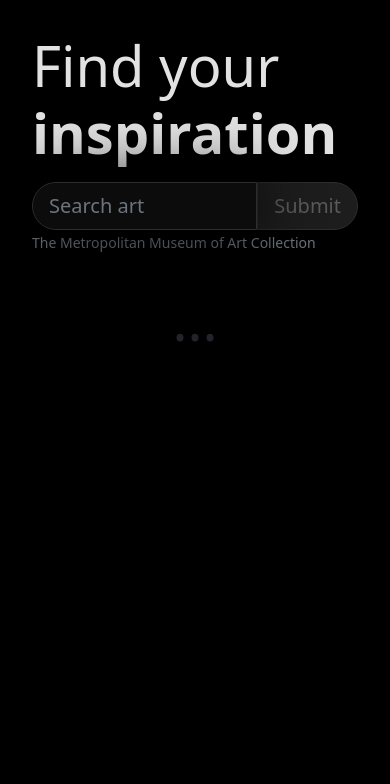
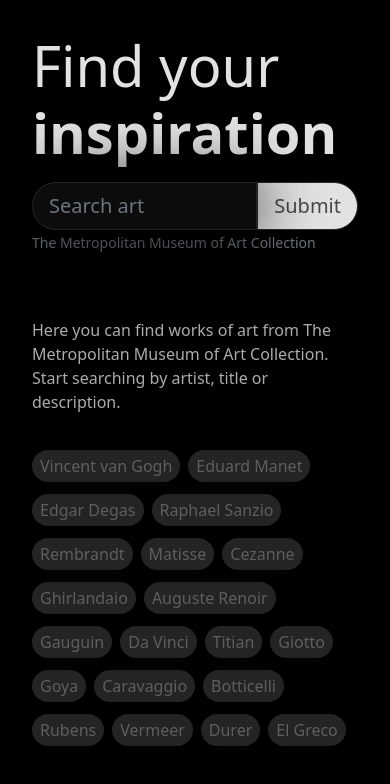
Before and after one commit to mircea-popa02/e-art-gallery, a React (Create React App) app: page / in a window 390 px wide. Shown: the top 784 px of the page. Built offline with nearby package versions, Linux system fonts and the light colour scheme.

Commit message:
Added search chips, loading animation, error handling, hex look-up on click and other UI fixes

```diff
--- a/src/App.css
+++ b/src/App.css
@@ -23,6 +23,18 @@
   z-index: 20 !important;
 }
 
+.pop-up {
+  color: white;
+  /* font shadow */
+  text-shadow: 0px 0px 3px #000000;
+  width: 144px;
+  height: 48px;
+  animation: fadeInAnimation ease 0.5s;
+}
+
+
+
+
 .search-form {
   padding: 64px;
   padding-bottom: 32px;
@@ -37,11 +49,31 @@ input, select, textarea{
   border-top-right-radius: 0 !important;
   border-bottom-right-radius: 0 !important;
   background-color: #1a1a1a !important;
-  border-color:#2d2d2d !important;
+  border-color:#2d2d2dcf !important;
+  color: #acacac6d !important;
   box-shadow: 0 0 64px 0 rgba(0, 0, 0, 075) !important;
   width: 30% !important;
   background-color: #1d1d1d6b !important;
   /* blur under */
+  backdrop-filter: blur(10px) !important;
+}
+
+.btn-primary {
+  background-color: #2d2d2dcf;
+  border-color: #2d2d2dcf !important;
+
+  border-radius: 64px !important;
+  border-top-left-radius: 0 !important;
+  border-bottom-left-radius: 0 !important;
+
+  border-color:#2d2d2d !important;
+  color: #000000af !important;
+
+}
+
+.btn-primary:active {
+  color: #acacac6d !important;
+  background-color: #1a1a1a !important;
   backdrop-filter: blur(10px) !important;
 }
 
@@ -56,11 +88,22 @@ input, select, textarea{
   background-color: #1d1d1d6b !important;
   /* blur under */
   backdrop-filter: blur(10px);
-
 }
 
 .footer p {
   color: #acacac !important;
+}
+
+/* p on hover */
+
+.footer a {
+  transition: 0.3s;
+}
+
+.footer a:hover {
+  color: #acacac !important;
+  text-decoration: underline;
+  transition: 0.3s;
 }
 
 .swatch {
@@ -97,22 +140,16 @@ input, select, textarea{
   .info-container {
     margin-bottom: 16px !important;
   }
-}
 
-.btn-primary {
+  .desc p {
+    padding: 32px !important;
+    padding-bottom: 0 !important;
+    margin: 0 !important;
+  }
 
-  background-color: #2d2d2da5 !important;
-  border-color: #2d2d2d !important;
-  color: #acacac6d !important;
-  border-radius: 64px !important;
-  border-top-left-radius: 0 !important;
-  border-bottom-left-radius: 0 !important;
-}
-
-.btn-primary:active {
-  background-color: #e2e2e2 !important;
-  color: #000000af !important;
-  backdrop-filter: blur(10px) !important;
+  .chip-container {
+    padding: 32px !important;
+  }
 }
 
 .box1 {
@@ -147,6 +184,42 @@ input, select, textarea{
    }
 }
 
+.chip-container {
+  display: flex;
+  flex-wrap: wrap;
+  /* justify-content: center; */
+  align-items: center;
+  padding: 64px;
+}
+
+.desc p {
+  color: #acacac !important;
+  padding: 64px;
+  max-width: 40rem;
+}
+
+.chip {
+  background-color: #2d2d2dcf !important;
+  border-radius: 32px;
+  padding: 4px;
+  padding-left: 8px;
+  padding-right: 8px;
+  margin: 8px;
+  margin-top: 4px;
+  margin-left: 0;
+  color: #acacac6d !important;
+  font-weight: 300;
+  /* cursor */
+  cursor: pointer;
+  transition: 0.3s;
+}
+
+.chip:hover {
+  background-color: #2d2d2d !important;
+  color: #acacac !important;
+  transition: 0.3s;
+}
+
 @keyframes fadeInAnimation2 {
   0% {
       opacity: 0;
@@ -165,7 +238,65 @@ input, select, textarea{
    }
 }
 
-.color {
-  width: 40px;
-  height: 40px;
+.loading-img {
+  z-index: 100;
+  height: 30vh;
+  background-color: rgb(64, 64, 64);
+  margin: 32px;
+  /* margin-bottom: 0 !important; */
+  /* border-radius: 64px; */
+  animation: loadingAnimation 3s infinite ease-in-out;
 }
+
+.loading-title {
+  z-index: 100;
+  height: 2rem;
+  width: 50%;
+  background-color: rgb(64, 64, 64);
+  margin: 32px;
+  margin-top: 0 !important;
+  margin-bottom: 16px;
+  /* margin-top: 8px !important; */
+  /* border-radius: 64px; */
+  animation: loadingAnimation 3s infinite ease-in-out;
+}
+
+.loading-text {
+  z-index: 100;
+  height: 1.5rem;
+  background-color: rgb(64, 64, 64);
+  margin: 32px;
+  margin-bottom: 0px;
+  margin-top: 0 !important;
+  /* margin-top: 8px !important; */
+  /* border-radius: 64px; */
+  animation: loadingAnimation 3s infinite ease-in-out;
+}
+
+.image {
+  height: 30vh;
+  background-color: rgb(64, 64, 64);
+  margin: auto;
+  /* width: 80%; */
+  /* cover */
+  max-width: fit-content;
+  object-fit: cover;
+
+  /* margin-bottom: 0 !important; */
+  /* border-radius: 64px; */
+  animation: loadingAnimation 3s infinite ease-in-out;
+}
+
+
+
+@keyframes loadingAnimation {
+  0% {
+    background-color: rgb(64, 64, 64);
+  }
+  50% {
+    background-color: rgb(64, 64, 64, 0.5);
+  }
+  100% {
+    background-color: rgb(64, 64, 64);
+  }
+}
--- a/src/App.js
+++ b/src/App.js
@@ -15,14 +15,45 @@ const App = () => {
     const [getColor, setColor] = React.useState(null);
     const [palette, setPalette] = React.useState(null);
     const [change, setChange] = React.useState(null);
+    const [isLoading, setIsLoading] = React.useState(false);
+    const [noResults, setNoResults] = React.useState(true);
+    const [getPopUp, setPopUp] = React.useState(false);
+    const [getPopUpColor, setPopUpColor] = React.useState(null);
 
 
-    const handleSubmit = (event) => {
-        event.preventDefault()
-        // console.log(event.target[0].value)
+    const chips = [
+        "Vincent van Gogh",
+        "Eduard Manet",
+        "Edgar Degas",
+        "Raphael Sanzio",
+        "Rembrandt",
+        "Matisse",
+        "Cezanne",
+        "Ghirlandaio",
+        "Auguste Renoir",
+        "Gauguin",
+        "Da Vinci",
+        "Titian",
+        "Giotto",
+        "Goya",
+        "Caravaggio",
+        "Botticelli",
+        "Rubens",
+        "Vermeer",
+        "Durer",
+        "El Greco",
+    ]
+
+    function handleChipClick(e) {
+        console.log(e.target.innerText)
         const data = {
-            data: event.target[0].value
+            data: e.target.innerText
         }
+        setNoResults(true)
+        setIsLoading(true)
+        setImage(null)
+        setColor(null)
+        setPopUp(false)
 
         fetch('/search', {
             method: 'POST',
@@ -33,11 +64,13 @@ const App = () => {
         })
             .then(res => res.json())
             .then(res => {
-
-                // console.log(res)
+                if (res.total === 0) {
+                    console.log('No results')
+                    setIsLoading(false)
+                    setNoResults(false)
+                    return
+                }
                 setData(res.objectIDs)
-                // console.log(res.objectIDs)
-                // wait 1 second before making the next request
                 fetch('/object', {
                     method: 'POST',
                     headers: {
@@ -51,17 +84,12 @@ const App = () => {
                         console.log(res)
 
                         setImage(res)
+                        setIsLoading(false);
                         console.log(res.primaryImage)
 
                         Vibrant.from(res.primaryImageSmall).getPalette()
                             .catch((err) => {
                                 console.log(err)
-                                // search-resolt background color should be white
-
-                                // setBgHex('#0d089f')
-                                // setColor('#oooooo')
-                                // setPalette('#ffffff')
-                                // setTextHex('#ffffff')
                             })
                             .then((palette) => {
                                 console.log(palette)
@@ -77,15 +105,76 @@ const App = () => {
                                     setPalette(palette)
                                 }
                                 console.log(palette.DarkVibrant.hex)
+                            });
+
+                        setChange(Math.random())
+                    }
+                    )
+            })
+    }
 
 
+    const handleSubmit = (event) => {
+        event.preventDefault()
+        // console.log(event.target[0].value)
+        const data = {
+            data: event.target[0].value
+        }
+        setNoResults(true)
+        setIsLoading(true)
+        setImage(null)
+        setColor(null)
 
-                                // map palette
-                                // Object.values(palette).map((color, index) => {
-                                //     console.log(color.hex)
-                                // }
-                                // )
+        fetch('/search', {
+            method: 'POST',
+            headers: {
+                'Content-Type': 'application/json'
+            },
+            body: JSON.stringify(data)
+        })
+            .then(res => res.json())
+            .then(res => {
+                if (res.total === 0) {
+                    console.log('No results')
+                    setIsLoading(false)
+                    setNoResults(false)
+                    return
+                }
+                setData(res.objectIDs)
+                fetch('/object', {
+                    method: 'POST',
+                    headers: {
+                        'Content-Type': 'application/json'
+                    },
+                    body: JSON.stringify({ data: res.objectIDs })
+                })
+                    .then(res => res.json())
+                    .then(res => {
 
+                        console.log(res)
+
+                        setImage(res)
+                        setIsLoading(false);
+                        console.log(res.primaryImage)
+
+                        Vibrant.from(res.primaryImageSmall).getPalette()
+                            .catch((err) => {
+                                console.log(err)
+                            })
+                            .then((palette) => {
+                                console.log(palette)
+                                if (palette === undefined) {
+                                    setBgHex('#ffffff')
+                                    setColor('#ffffff')
+                                    setPalette(null)
+                                    setTextHex('#ffffff')
+                                } else {
+                                    setBgHex(palette.DarkMuted.hex)
+                                    setTextHex(palette.LightVibrant.hex)
+                                    setColor(palette.DarkVibrant.hex)
+                                    setPalette(palette)
+                                }
+                                console.log(palette.DarkVibrant.hex)
                             });
 
                         setChange(Math.random())
@@ -103,11 +192,10 @@ const App = () => {
                 <h1 style={{ fontWeight: 300, color: getTextHex, marginBottom: 16 }}>Find your <br></br><p style={{ fontWeight: 700 }}>inspiration</p></h1>
                 <Form onSubmit={handleSubmit}>
                     <Form.Group controlId="formBasicEmail">
-                        {/* <Form.Label>Find works of art</Form.Label> */}
                         <div className='d-flex'>
                             <Form.Control type="text" className='form-control-lg' placeholder="Search art" style={{ fontWeight: 300 }}>
                             </Form.Control>
-                            <Button type='submit' className='btn-lg' style={{ fontWeight: 300 }}>
+                            <Button type='submit' className='btn-lg' style={{ fontWeight: 300, backgroundColor: getTextHex }}>
                                 Submit
                             </Button>
                         </div>
@@ -117,6 +205,7 @@ const App = () => {
                     </Form.Group>
                 </Form>
             </div>
+
 
             {
                 image ?
@@ -139,30 +228,108 @@ const App = () => {
                                 <h5 style={{ color: getColor, fontWeight: 300 }}>{image.dimensions}</h5>
                                 <div>
                                     {palette &&
+                                        <>
                                             <div className='swatch d-flex'>
                                                 {Object.values(palette).map((color, index) => {
                                                     return (
-                                                    <div key={index} style={{ backgroundColor: color.hex, width: 16, height: 16 }}>
+                                                        <div key={index} style={{ backgroundColor: color.hex, width: 24, height: 24 }} onClick={() => {
+                                                            // display pop-up with hex
+
+                                                            setPopUpColor(color.hex)
+                                                            setPopUp(true)
+                                                        }}>
 
                                                         </div>
                                                     )
                                                 })}
                                             </div>
+
+
+                                        </>
+                                    }
+                                    {getPopUp ?
+                                                <div className='pop-up' style={{ backgroundColor: getPopUpColor }}>
+                                                    <div className='pop-up-text'>
+                                                        {getPopUpColor}
+                                                    </div>
+                                                </div>
+                                                :
+                                                null
                                             }
                                 </div>
                             </div>
 
                         </div>
+                        <div>
+
+                            <div className="chip-container d-flex">
+                                {chips.map((chip, index) => {
+                                    return (
+                                        <div key={index} className='chip' onClick={handleChipClick}>
+                                            {chip}
+                                        </div>
+                                    )
+                                })}
+
+                            </div>
+                        </div>
                     </>
                     :
-                    <Container className='d-flex justify-content-center'>
-                        <h1>...</h1>
-                    </Container>
+                    <>
+                        {noResults ?
+                            <>
+                                {
+                                    isLoading ?
+                                        <div className='loading'>
+                                            <div className='loading-img'></div>
+                                            <div className='loading-title'></div>
+                                            <div className='loading-text'></div>
+                                            <div className='loading-text'></div>
+                                        </div >
+                                        :
+                                        <div className='desc'>
+                                            <p className='text' style={{ color: getTextHex }}>
+                                                Here you can find works of art from The Metropolitan Museum of Art Collection. Start searching by artist, title or description.
+
+                                            </p>
+                                            <div className="chip-container d-flex">
+                                                {chips.map((chip, index) => {
+                                                    return (
+                                                        <div key={index} className='chip' onClick={handleChipClick}>
+                                                            {chip}
+                                                        </div>
+                                                    )
+                                                })}
+
+                                            </div>
+
+                                        </div>
+                                }
+                            </>
+                            : <div className='desc'>
+                                <p className='text' style={{ color: getTextHex }}>
+                                    No results found.
+
+                                </p>
+                                <div className="chip-container d-flex">
+                                    {chips.map((chip, index) => {
+                                        return (
+                                            <div key={index} className='chip' onClick={handleChipClick}>
+                                                {chip}
+                                            </div>
+                                        )
+                                    })}
+
+                                </div>
+                            </div>
+                        }
+                    </>
             }
 
-            {getColor ?
+            {
+                getColor ?
                     <div className="footer" style={{ fontWeight: 300 }}>
-                    <p>Created by <a style={{ textDecoration: 'none', color: getColor }} href="https://github.com/mircea-popa02">Mircea Popa</a></p>
+                        <p>Created by <a style={{ color: getColor }} href="https://github.com/mircea-popa02">Mircea Popa</a></p>
                     </div>
                     : null
             }
```
Also changed, not shown: 1 other file (tests, documents, lock files or other folders). Lines whose indentation alone changed are shown as unchanged.
